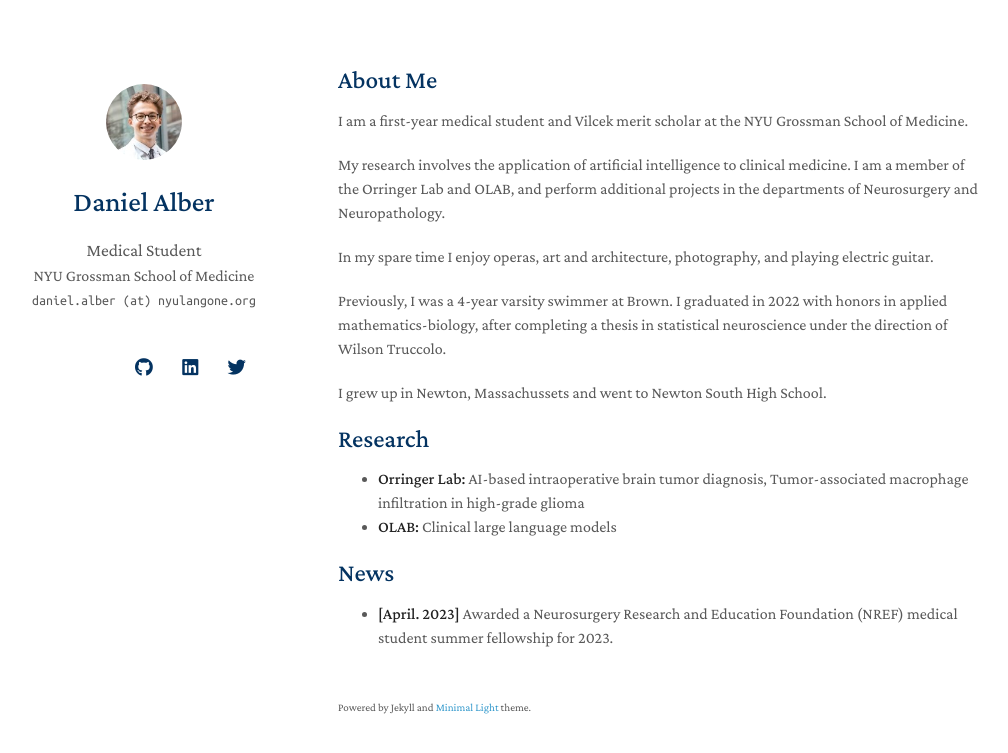
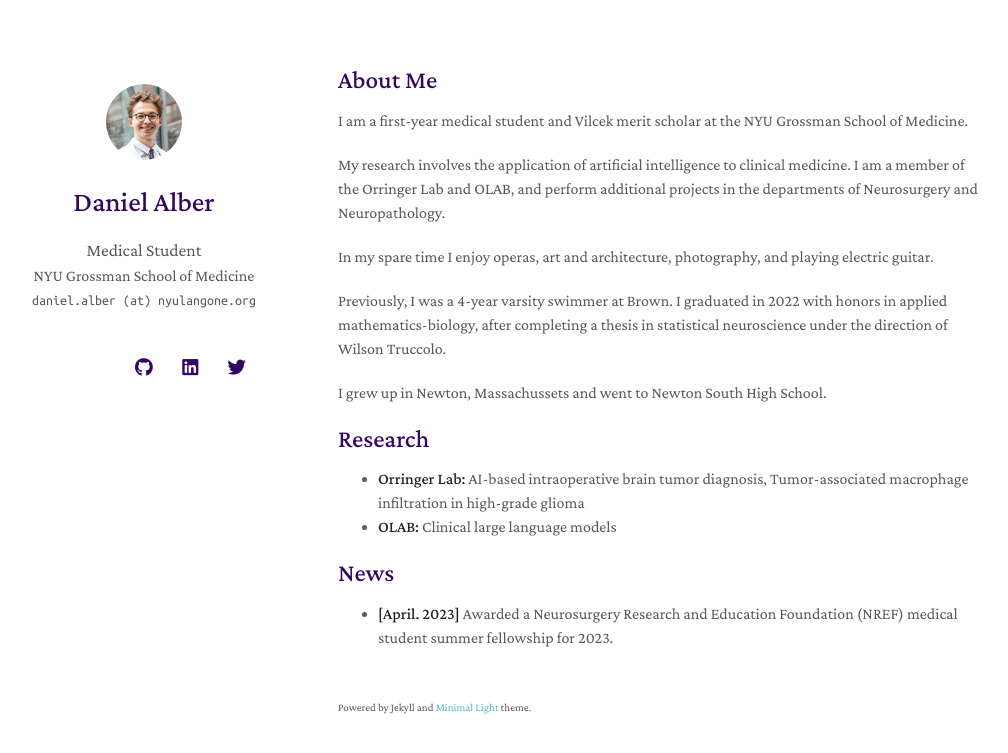
Before and after one commit to danalber/danalber.github.io, a Jekyll site: the page built from index.md, in a window 1280 px wide. Shown: the top 753 px of the page, without its empty margins (132-1140 px from the left). Built offline with Jekyll 4.4.1, drawn with Linux system fonts in a browser that asks for light colours; nearby versions of some CDN libraries; a style sheet for code colours, icons or effects is not loaded; our own code applies the rules of GitHub Pages for plain Markdown files.

Commit message:
Update minimal-light.scss

```diff
--- a/_sass/minimal-light.scss
+++ b/_sass/minimal-light.scss
@@ -19,14 +19,14 @@ body {
   height:2.4rem;
   width:2.4rem;
   background-color:transparent;
-  color:#043361!important;
+  color:#330662!important; //#043361
   border-radius:100%;
   text-align:center;
   font-size:1.15rem;
   line-height:2.5rem;
   margin-right:1rem}
 
-@media (prefers-color-scheme: dark) { .social-icons a {color: #3eb7f0 !important; }}
+@media (prefers-color-scheme: dark) { .social-icons a {color: #ab82c5 !important; }}
 
 .social-icons a:last-child{margin-right:0}.social-icons a:hover{background-color:white;
     color:black;
@@ -242,18 +242,18 @@ papertitle {
 
 h3, h4, h5, h6 {
   font-weight: 600;
-  color:#043361;
+  color:#330662;
   margin:0 0 20px;
 }
 
 h1 {
   font-weight: 500;
-  color:#043361;
+  color:#330662;
   margin:0 0 20px;
 }
 
 h2 {
-  color:#043361;
+  color:#330662;
   font-weight: 500;
   margin:2px 0px 15px;
   font-size: 157%;
@@ -261,11 +261,11 @@ h2 {
 
 @media (prefers-color-scheme: dark) {
   h1, h3, h4, h5, h6 {
-    color:rgb(62, 183, 240);
+    color:#ab82c5;
   }
 
   h2 {
-    color:rgb(62, 183, 240);
+    color:#ab82c5;
   }
 }
 
@@ -282,17 +282,17 @@ h1 {
 }
 
 a {
-  color:#39c;
+  color:#59B2D1;
   text-decoration:none;
 }
 
 a:hover {
-  color:#069;
+  color:#478ea7;
 }
 
 @media (prefers-color-scheme: dark) {
   a {
-    color:rgb(62, 183, 240);
+    color:#ab82c5;
   }
 }
 
@@ -355,11 +355,11 @@ th {
 
 @media (prefers-color-scheme: dark) {
   th {
-    color:rgb(62, 183, 240);
+    color:#ab82c5;
   }
 
   dt {
-    color:rgb(62, 183, 240);
+    color:#ab82c5;
   }
 }
 
```
